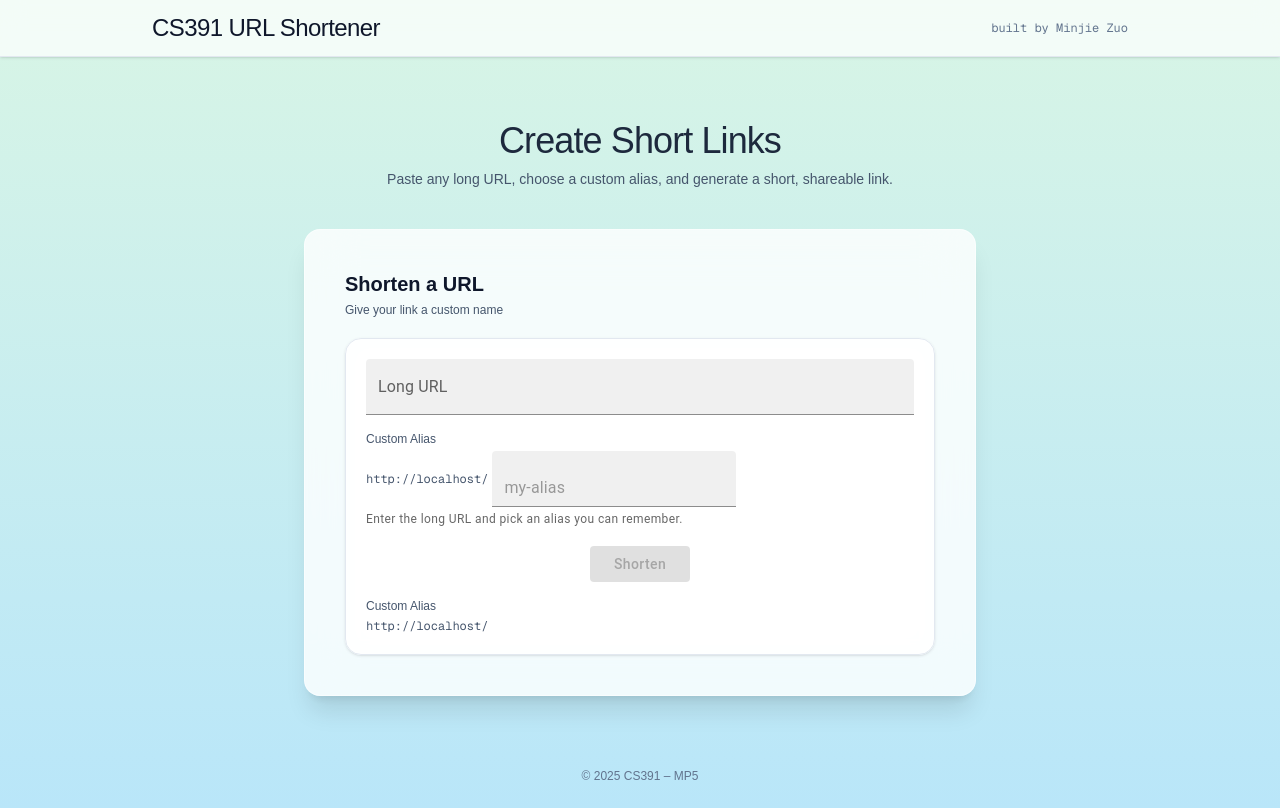
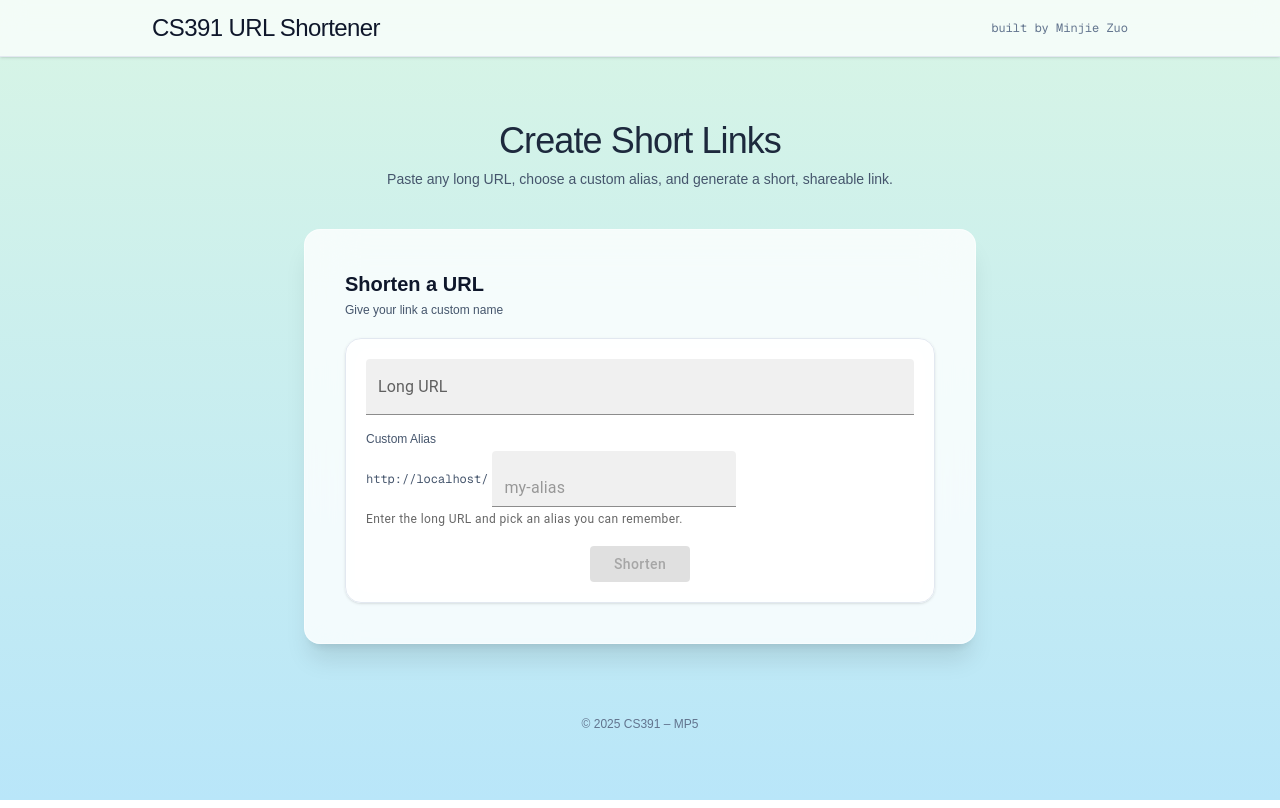
Before and after one commit to Zoez0802/mp5, a Next.js app: page / in a window 1280 px wide. Built offline with nearby package versions, Linux system fonts and the light colour scheme; no server answers.

Commit message:
removed some duplicate styling

```diff
--- a/components/ShortenForm.tsx
+++ b/components/ShortenForm.tsx
@@ -91,14 +91,6 @@ export default function ShortenForm() {
                 </Button>
             </div>
 
-            <div className="mt-4">
-                <p className="text-xs text-slate-600 mb-1">Custom Alias</p>
-                <div className="flex items-center gap-1">
-          <span className="text-xs text-slate-600 font-mono">
-            {origin ? `${origin}/` : "/"}
-          </span>
-                </div>
-            </div>
 
             {shortUrl && (
                 <div className="mt-4 bg-slate-50 border border-slate-200 rounded-xl p-3">
--- a/db.ts
+++ b/db.ts
@@ -1,4 +1,3 @@
-// db.ts
 import { MongoClient, Db, Collection } from "mongodb";
 
 const MONGO_URI = process.env.MONGO_URI as string;
```
